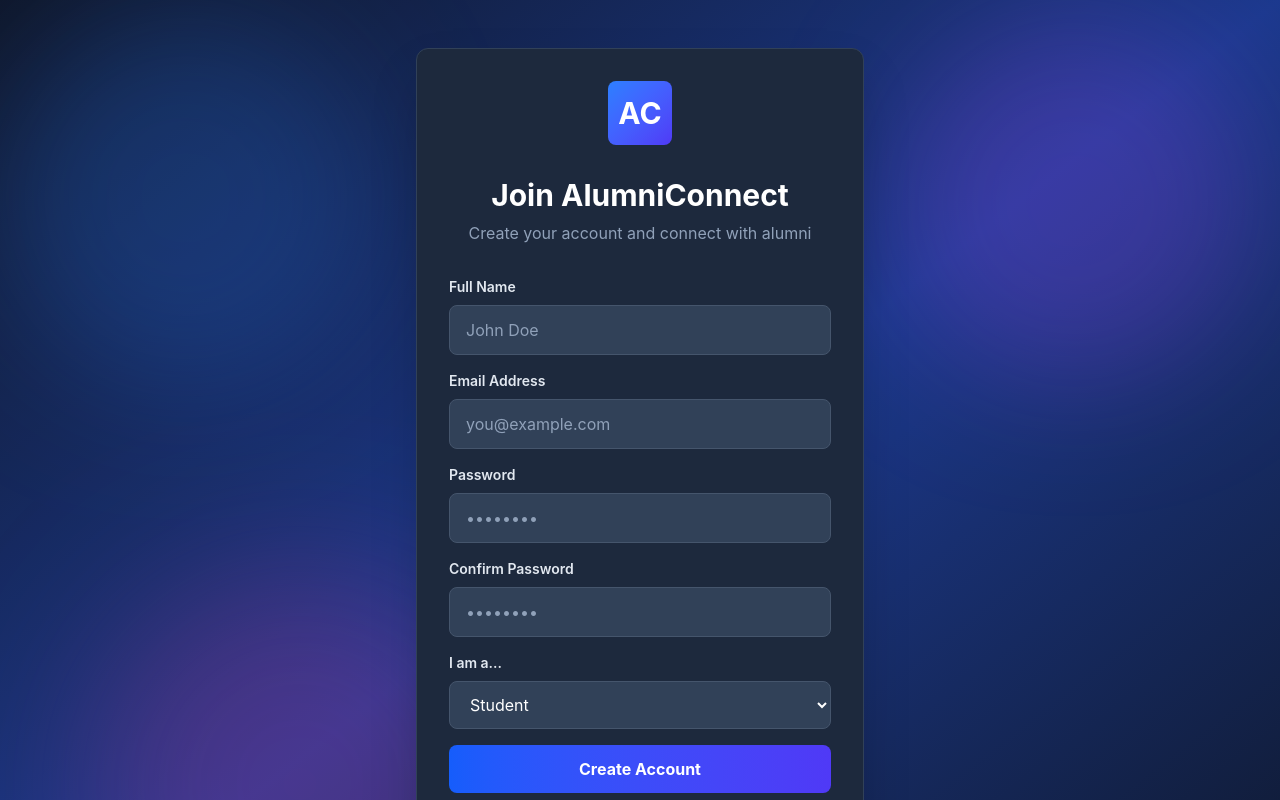
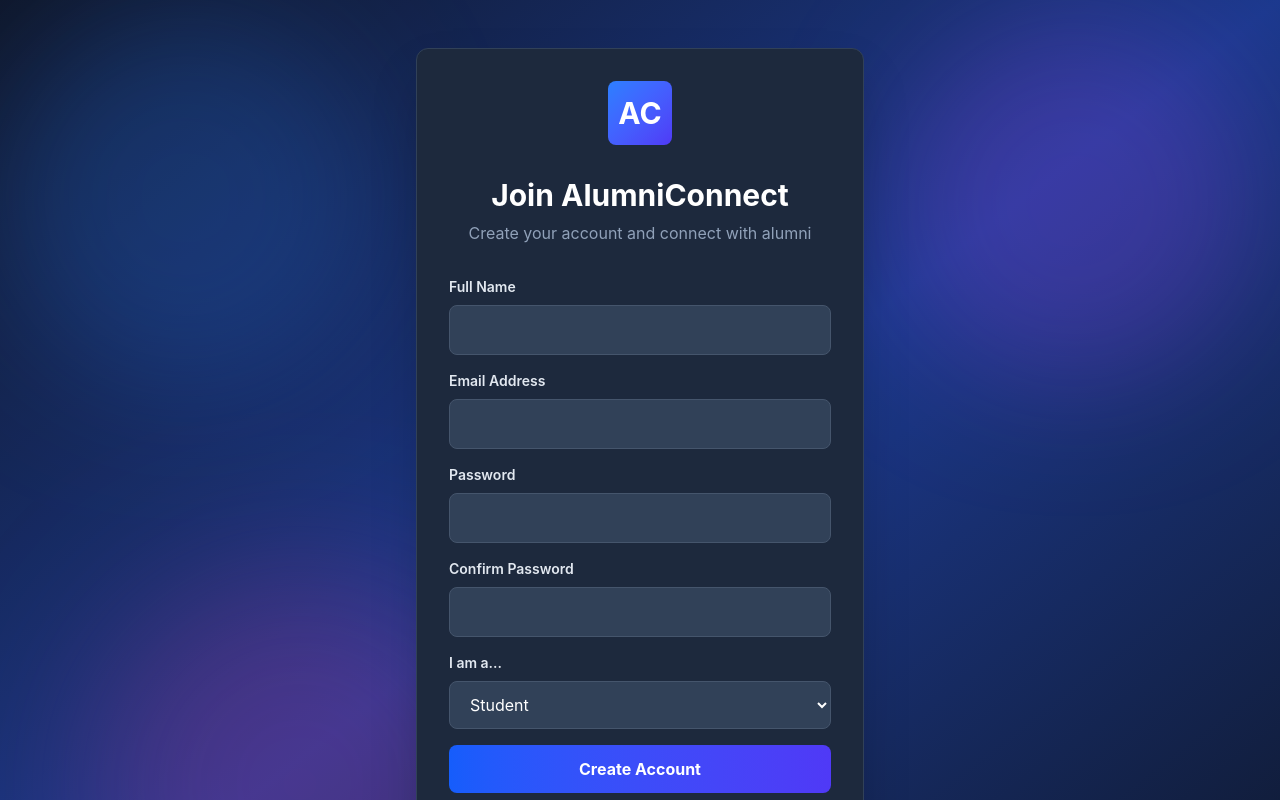
Before and after one commit to Smallick18/AlumniConnect, a React app in the folder frontend/: page /register in a window 1280 px wide. Shown: the top 800 px of the page. Built offline with nearby package versions, Linux system fonts and the light colour scheme; no server answers; the HTML template or start-up script is replaced by a standard one.

Commit message:
Updated Login and Events

```diff
--- a/frontend/src/pages/EventDetails.jsx
+++ b/frontend/src/pages/EventDetails.jsx
@@ -60,6 +60,8 @@ const EventDetails = () => {
     }
   };
 
+  const eventDate = event ? new Date(event.date) : null;
+  const isExpired = eventDate ? eventDate < new Date() : false;
   const isOrganizer = event?.organizer._id === user._id || user.role === 'Admin';
   const isRegistered = event?.attendees?.some(attendee => attendee._id === user._id);
   const attendeeCount = event?.attendees?.length || 0;
@@ -130,7 +132,7 @@ const EventDetails = () => {
 
                 <div className="bg-slate-700 rounded-lg p-6 border border-slate-600">
                   <h3 className="font-bold text-slate-400 text-sm mb-2">🎯 Status</h3>
-                  <p className="text-white text-2xl font-semibold">{isRegistered ? '✅ Registered' : '⏳ Not registered'}</p>
+                  <p className="text-white text-2xl font-semibold">{isExpired ? '⛔ Event Ended' : isRegistered ? '✅ Registered' : '⏳ Not registered'}</p>
                 </div>
               </div>
 
@@ -138,7 +140,9 @@ const EventDetails = () => {
               {!isOrganizer && (
                 <div className="bg-slate-700 rounded-lg p-6 border border-slate-600">
                   <h3 className="font-bold text-white text-lg mb-4">Your Registration</h3>
-                  {isRegistered ? (
+                  {isExpired ? (
+                    <p className="text-red-400 font-semibold">This event has ended and registrations are closed.</p>
+                  ) : isRegistered ? (
                     <div className="space-y-4">
                       <p className="text-green-400 font-semibold">✅ You are registered for this event</p>
                       <button
--- a/frontend/src/pages/Events.jsx
+++ b/frontend/src/pages/Events.jsx
@@ -15,6 +15,7 @@ const Events = () => {
     location: '',
   });
   const [message, setMessage] = useState('');
+  const now = new Date();
 
   // Fetch all events when the page loads
   const fetchEvents = async () => {
@@ -78,7 +79,7 @@ const Events = () => {
 
           {/* LEFT COLUMN: The Event List */}
           <div className="md:col-span-2">
-            <h2 className="mb-8 text-4xl font-bold text-white">Upcoming Events</h2>
+            <h2 className="mb-8 text-4xl font-bold text-white">Events</h2>
 
             {events.length === 0 ? (
               <div className="p-8 bg-slate-800 border-2 border-dashed border-slate-700 rounded-lg text-center text-slate-400">
@@ -87,34 +88,25 @@ const Events = () => {
             ) : (
               <div className="space-y-4">
                 {events.map((event) => {
+                  const eventDate = new Date(event.date);
+                  const isExpired = eventDate < now;
                   const isRegistered = event.attendees?.some(attendee => attendee._id === user._id);
                   const attendeeCount = event.attendees?.length || 0;
                   const isOrganizer = event.organizer._id === user._id || user.role === 'Admin';
 
                   return (
                     <div key={event._id} className="p-6 bg-slate-800 border border-slate-700 rounded-lg hover:border-blue-500 transition-all hover:shadow-lg hover:shadow-blue-500/50">
-                      <div className="flex justify-between items-start mb-4">
+                      <div className="flex flex-col sm:flex-row sm:justify-between sm:items-start mb-4 gap-3">
                         <h3 className="text-2xl font-bold text-white">{event.title}</h3>
-                        {isOrganizer && (
-                          <button
-                            onClick={() => {
-                              if (window.confirm('Delete this event?')) {
-                                API.delete(`/events/${event._id}`).then(() => {
-                                  fetchEvents();
-                                });
-                              }
-                            }}
-                            className="px-3 py-1 text-sm bg-red-600 text-white rounded hover:bg-red-700 transition"
-                          >
-                            🗑️ Delete
-                          </button>
-                        )}
+                        <span className={`inline-flex items-center rounded-full px-3 py-1 text-sm font-semibold ${isExpired ? 'bg-red-600 text-red-100' : 'bg-green-600 text-green-100'}`}>
+                          {isExpired ? 'Ended' : 'Upcoming'}
+                        </span>
                       </div>
                       <p className="text-slate-300 mb-4">{event.description}</p>
 
                       <div className="flex flex-wrap items-center mb-4 text-sm text-slate-400 gap-4">
                         <span className="flex items-center">
-                          📅 {new Date(event.date).toLocaleDateString()}
+                          📅 {eventDate.toLocaleDateString()}
                         </span>
                         <span className="flex items-center">
                           📍 {event.location}
@@ -134,7 +126,7 @@ const Events = () => {
                         >
                           View Details
                         </Link>
-                        {!isOrganizer && (
+                        {!isOrganizer && !isExpired && (
                           isRegistered ? (
                             <button
                               onClick={() => unregisterFromEvent(event._id)}
@@ -150,6 +142,9 @@ const Events = () => {
                               Register
                             </button>
                           )
+                        )}
+                        {!isOrganizer && isExpired && (
+                          <span className="px-4 py-2 rounded font-semibold bg-red-600 text-red-100">Registration Closed</span>
                         )}
                       </div>
                     </div>
--- a/frontend/src/pages/Login.jsx
+++ b/frontend/src/pages/Login.jsx
@@ -80,8 +80,7 @@ const Login = () => {
               <label className="block mb-2 text-sm font-semibold text-slate-200">Email Address</label>
               <input
                 type="email"
-                className="w-full px-4 py-3 bg-slate-700 border border-slate-600 rounded-lg text-white placeholder-slate-400 focus:outline-none focus:ring-2 focus:ring-blue-500 transition"
-                placeholder="you@example.com"
+                className="w-full px-4 py-3 bg-slate-700 border border-slate-600 rounded-lg text-white focus:outline-none focus:ring-2 focus:ring-blue-500 transition"
                 value={email}
                 onChange={(e) => setEmail(e.target.value)}
                 required
@@ -91,8 +90,7 @@ const Login = () => {
               <label className="block mb-2 text-sm font-semibold text-slate-200">Password</label>
               <input
                 type="password"
-                className="w-full px-4 py-3 bg-slate-700 border border-slate-600 rounded-lg text-white placeholder-slate-400 focus:outline-none focus:ring-2 focus:ring-blue-500 transition"
-                placeholder="••••••••"
+                className="w-full px-4 py-3 bg-slate-700 border border-slate-600 rounded-lg text-white focus:outline-none focus:ring-2 focus:ring-blue-500 transition"
                 value={password}
                 onChange={(e) => setPassword(e.target.value)}
                 required
--- a/frontend/src/pages/Register.jsx
+++ b/frontend/src/pages/Register.jsx
@@ -94,8 +94,7 @@ const Register = () => {
               <label className="block mb-2 text-sm font-semibold text-slate-200">Full Name</label>
               <input
                 type="text"
-                className="w-full px-4 py-3 bg-slate-700 border border-slate-600 rounded-lg text-white placeholder-slate-400 focus:outline-none focus:ring-2 focus:ring-blue-500 transition"
-                placeholder="John Doe"
+                className="w-full px-4 py-3 bg-slate-700 border border-slate-600 rounded-lg text-white focus:outline-none focus:ring-2 focus:ring-blue-500 transition"
                 value={name}
                 onChange={(e) => setName(e.target.value)}
                 required
@@ -105,8 +104,7 @@ const Register = () => {
               <label className="block mb-2 text-sm font-semibold text-slate-200">Email Address</label>
               <input
                 type="email"
-                className="w-full px-4 py-3 bg-slate-700 border border-slate-600 rounded-lg text-white placeholder-slate-400 focus:outline-none focus:ring-2 focus:ring-blue-500 transition"
-                placeholder="you@example.com"
+                className="w-full px-4 py-3 bg-slate-700 border border-slate-600 rounded-lg text-white focus:outline-none focus:ring-2 focus:ring-blue-500 transition"
                 value={email}
                 onChange={(e) => setEmail(e.target.value)}
                 required
@@ -116,8 +114,7 @@ const Register = () => {
               <label className="block mb-2 text-sm font-semibold text-slate-200">Password</label>
               <input
                 type="password"
-                className="w-full px-4 py-3 bg-slate-700 border border-slate-600 rounded-lg text-white placeholder-slate-400 focus:outline-none focus:ring-2 focus:ring-blue-500 transition"
-                placeholder="••••••••"
+                className="w-full px-4 py-3 bg-slate-700 border border-slate-600 rounded-lg text-white focus:outline-none focus:ring-2 focus:ring-blue-500 transition"
                 value={password}
                 onChange={(e) => setPassword(e.target.value)}
                 required
@@ -128,8 +125,7 @@ const Register = () => {
               <label className="block mb-2 text-sm font-semibold text-slate-200">Confirm Password</label>
               <input
                 type="password"
-                className="w-full px-4 py-3 bg-slate-700 border border-slate-600 rounded-lg text-white placeholder-slate-400 focus:outline-none focus:ring-2 focus:ring-blue-500 transition"
-                placeholder="••••••••"
+                className="w-full px-4 py-3 bg-slate-700 border border-slate-600 rounded-lg text-white focus:outline-none focus:ring-2 focus:ring-blue-500 transition"
                 value={confirmPassword}
                 onChange={(e) => setConfirmPassword(e.target.value)}
                 required
```
